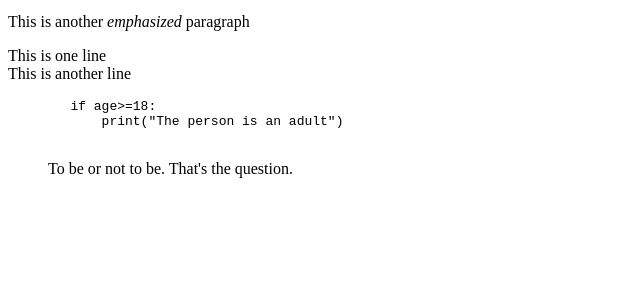
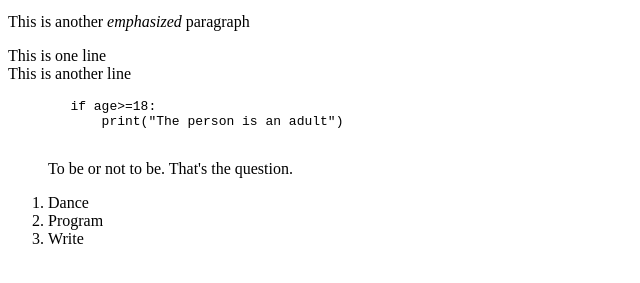
Before and after one commit to DanielRecouso/projectHTML.new1, a plain HTML site: page index.html in a window 1280 px wide. Shown: the part 101-384 px from the top of the page, without its empty margins (0-640 px from the left). Drawn offline with Linux system fonts and the light colour scheme.

Commit message:
image added

```diff
--- a/index.html
+++ b/index.html
@@ -21,5 +21,12 @@
     <blockquote>
         To be or not to be. That's the question.
     </blockquote>
+    <p>
+        <ol>
+            <li>Dance</li>
+            <li>Program</li>
+            <li>Write</li>
+        </ol>
+    </p>
 </body>
 </html>
```
